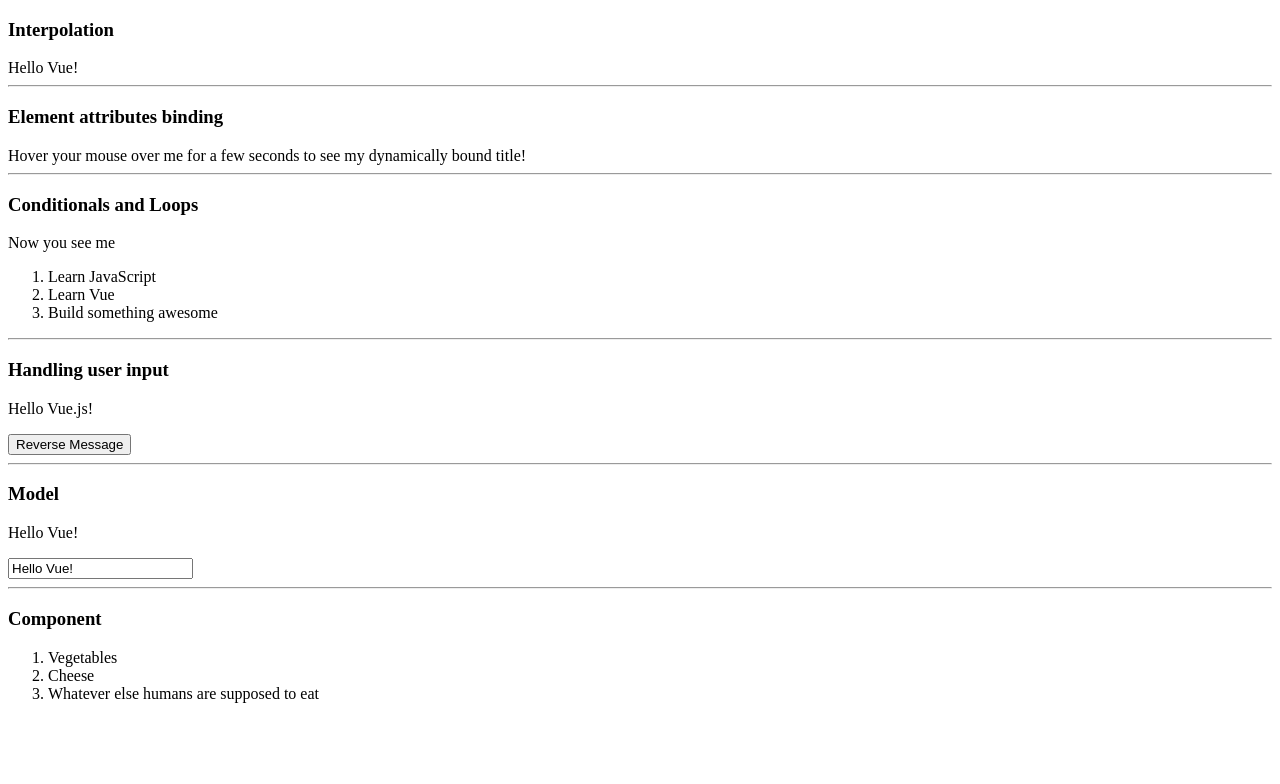
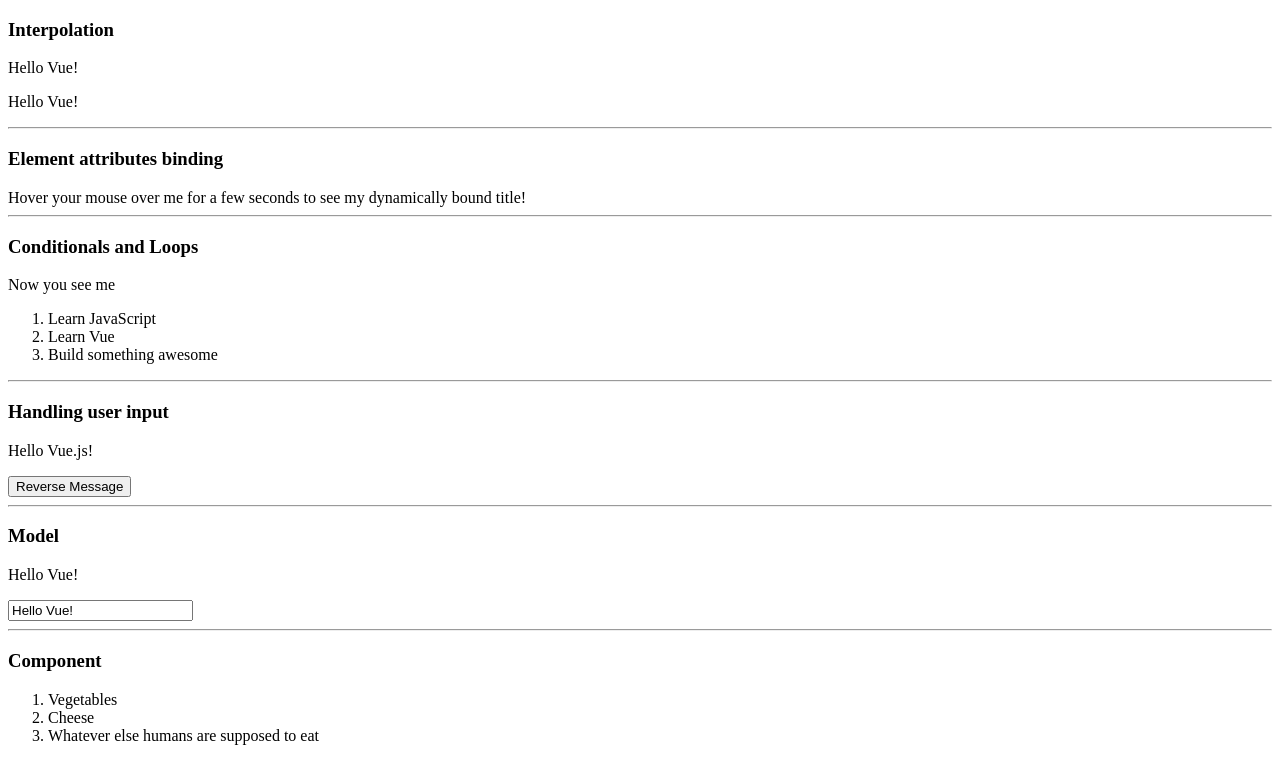
Before and after one commit to SantiagoGdaR/vuejs-example, a plain HTML site: page vue-intro/index.html in a window 1280 px wide. Drawn offline with nearby package versions, Linux system fonts and the light colour scheme.

Commit message:
add comments and one time binding to interpolation section

```diff
--- a/vue-intro/index.html
+++ b/vue-intro/index.html
@@ -10,11 +10,15 @@
 <body>
   <div id="app" v-bind:title="message">
     <h3>Interpolation</h3>
+    <!-- interpolation -->
     {{ message }}
+    <!-- v-once one time binding -->
+    <p v-once>{{ message }}</p>
   </div>
   <hr />
   <div id="app-2">
     <h3>Element attributes binding</h3>
+    <!-- v-bind:title title attibute binding -->
     <span v-bind:title="message">
       Hover your mouse over me for a few seconds
       to see my dynamically bound title!
@@ -23,8 +27,10 @@
   <hr />
   <div id="app-3">
     <h3>Conditionals and Loops</h3>
+    <!-- v-if conditional render -->
     <p v-if="seen">Now you see me</p>
     <ol>
+      <!-- v-for loop render -->
       <li v-for="todo in todos">
         {{ todo.text }}
       </li>
@@ -34,18 +40,21 @@
   <div id="app-4">
     <h3>Handling user input</h3>
     <p>{{ message }}</p>
+    <!-- v-on:click click event binding -->
     <button v-on:click="reverseMessage">Reverse Message</button>
   </div>
   <hr />
   <div id="app-5">
     <h3>Model</h3>
     <p>{{ message }}</p>
+    <!-- v-model model binding -->
     <input v-model="message">
   </div>
   <hr />
   <div id="app-6">
     <h3>Component</h3>
     <ol>
+      <!-- todo-item component -->
       <todo-item
         v-for="item in groceryList"
         v-bind:todo="item"
```
